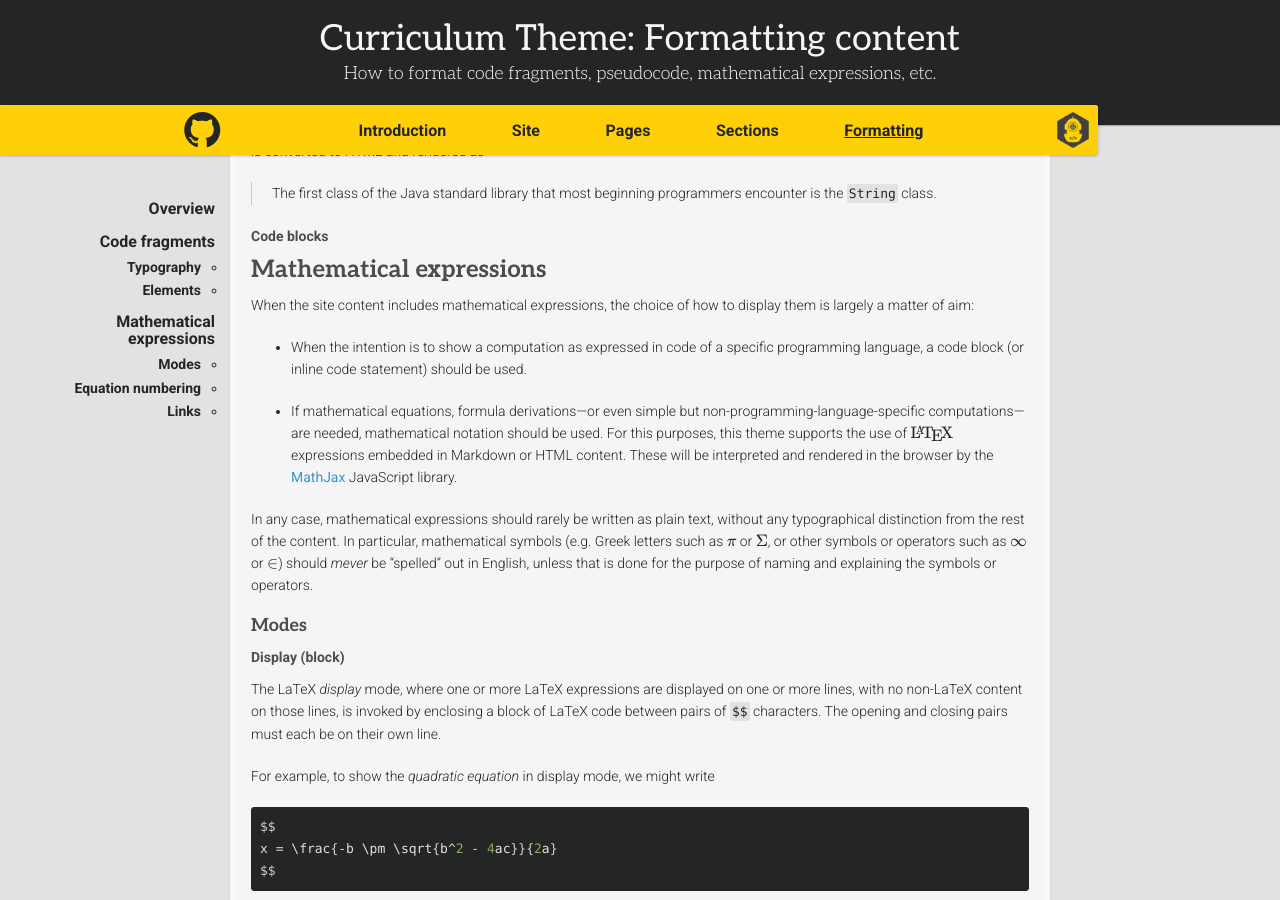
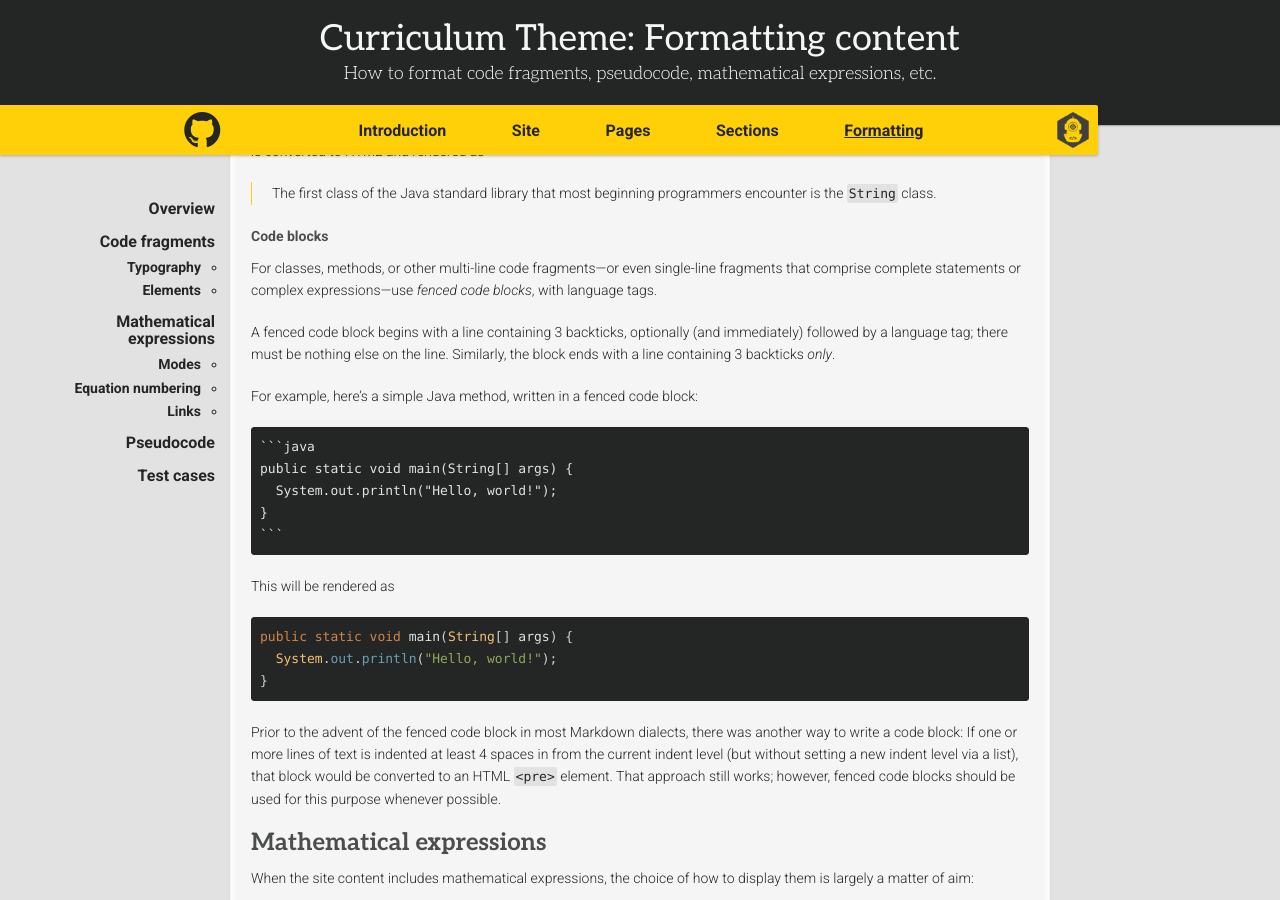
Before and after one commit to ddc-java/ddc-day, a Jekyll site: the page built from formatting.md, in a window 1280 px wide and 900 px high, scrolled down 1749 px. Built offline with Jekyll 4.4.1, drawn with Linux system fonts in a browser that asks for light colours; nearby versions of some CDN libraries; some web fonts are replaced; our own code applies the rules of GitHub Pages for plain Markdown files; formulas are drawn with MathJax 3; some of the changed text lies outside the part shown.

Commit message:
Formatting content

````diff
--- a/formatting.md
+++ b/formatting.md
@@ -77,6 +77,27 @@ is converted to HTML and rendered as
 
 #### Code blocks
 
+For classes, methods, or other multi-line code fragments---or even single-line fragments that comprise complete statements or complex expressions---use _fenced code blocks_, with language tags.
+
+A fenced code block begins with a line containing 3 backticks, optionally (and immediately) followed by a language tag; there must be nothing else on the line. Similarly, the block ends with a line containing 3 backticks _only_.
+
+For example, here's a simple Java method, written in a fenced code block:
+
+    ```java
+    public static void main(String[] args) {
+      System.out.println("Hello, world!");
+    }
+    ```
+
+This will be rendered as
+
+```java
+public static void main(String[] args) {
+  System.out.println("Hello, world!");
+}
+```
+
+Prior to the advent of the fenced code block in most Markdown dialects, there was another way to write a code block: If one or more lines of text is indented at least 4 spaces in from the current indent level (but without setting a new indent level via a list), that block would be converted to an HTML `<pre>` element. That approach still works; however, fenced code blocks should be used for this purpose whenever possible.
 
 ## Mathematical expressions
 
@@ -190,3 +211,11 @@ This is rendered as
 * [Euler's formula](#mjx-eqn-1)
 * [Euler's identity](#mjx-eqn-1a)
 * [Logistic map](#mjx-eqn-logistic_map)
+
+## Pseudocode
+
+Pseudocode included in a module should be formatted using an ordered (numbered) or unordered (bullet) list, with nested lists as appropriate. Use inline LaTeX and inline code as appropriate. Use LaTeX and code blocks, as well; however, when using LaTeX or code blocks, be sure to respect the current indentation of the enclosing list, so that the list structure isn't broken (e.g. the numbering in an ordered list restarted).
+
+## Test cases
+
+Test cases should be written using tables, with clear and concise column headers indicating inputs, expected outputs, and expected exceptions. Markdown tables are easy to write, and usually work well for this purpose. However, if a table cell must contain a block element, that is not supported directly in Markdown; HTML may be required, or a combination of Markdown, HTML, and kramdown options.
````
Also changed, not shown: sections.md (+7 -3 lines).
